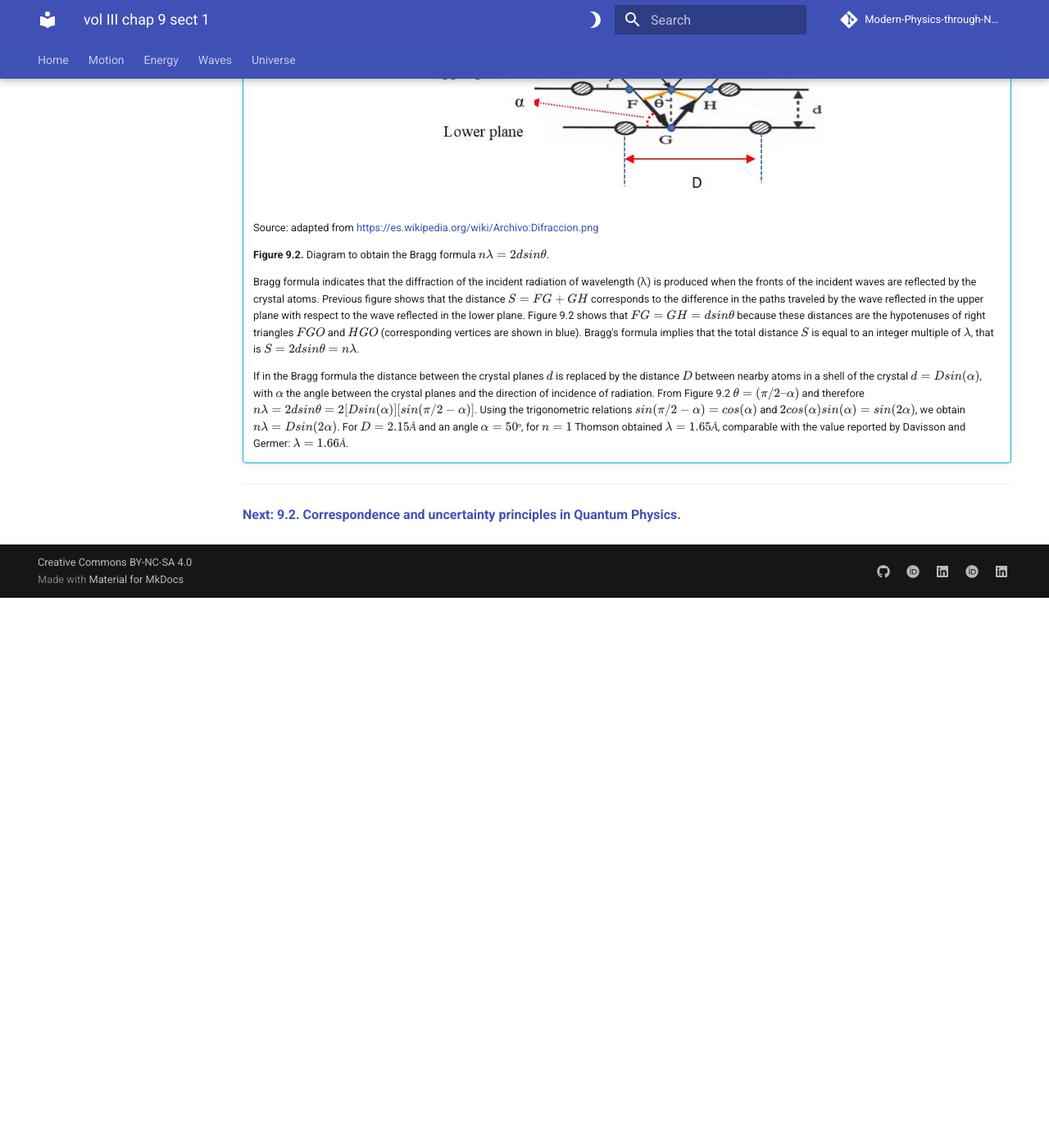
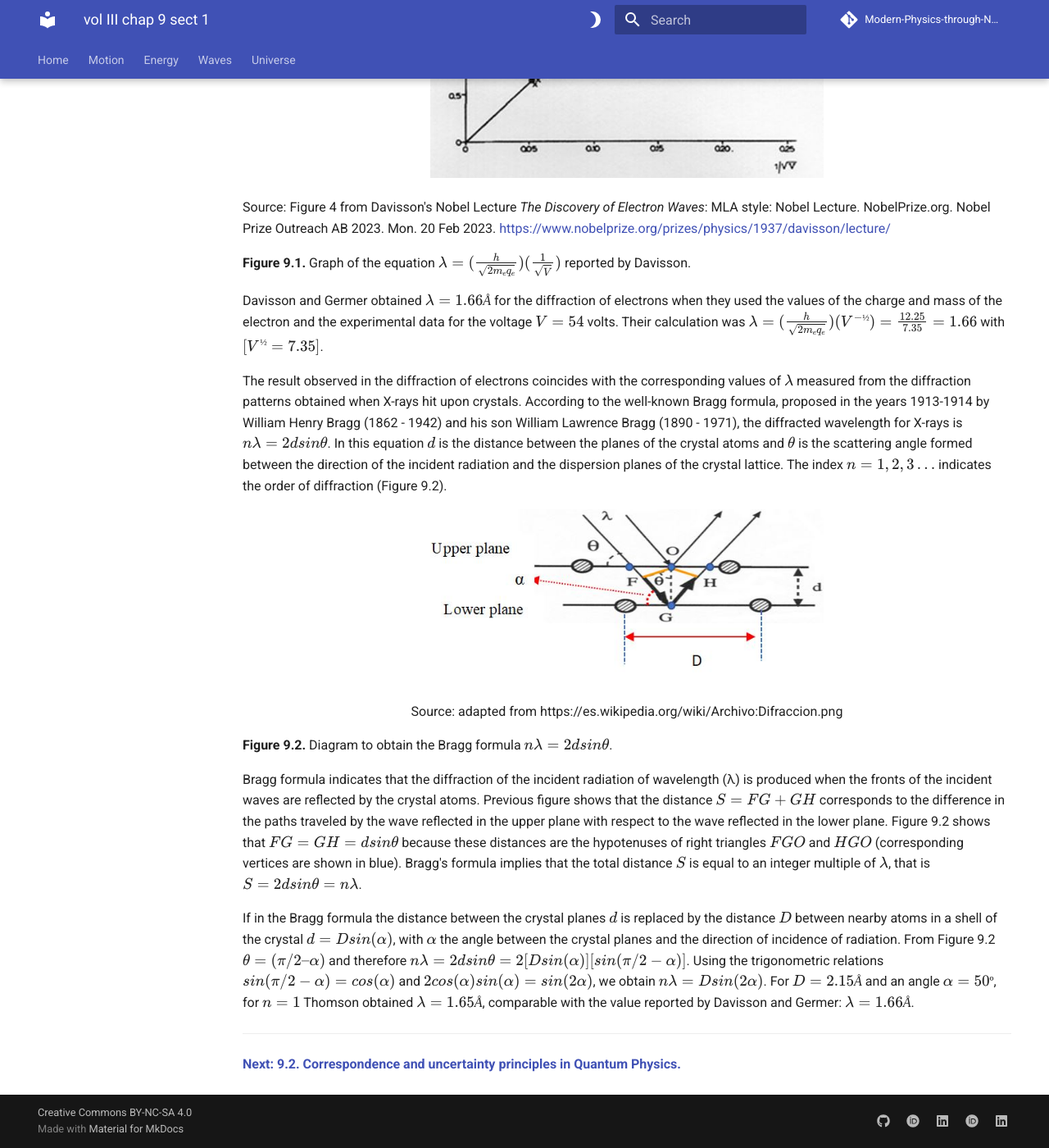
Before and after one commit to modphysnobel/modphysnobel.github.io, an MkDocs documentation site: the page built from docs/vol-III/vol-III-chap-9-sect-1.md, in a window 1280 px wide and 1400 px high, scrolled down 3546 px. Shown: the whole window at 82% size. Built offline with MkDocs 1.6.1 and Material for MkDocs 9.7.7, drawn with Linux system fonts in a browser that asks for light colours; some web fonts are replaced; comment, search, counter and statistics services are not loaded; before the commit the page ends 4275 px from its top, so only the background shows below that.

Commit message:
Update vol-III-chap-9-sect-1.md

```diff
--- a/docs/vol-III/vol-III-chap-9-sect-1.md
+++ b/docs/vol-III/vol-III-chap-9-sect-1.md
@@ -39,31 +39,31 @@
 
 The quantization relationship $E = nhν$ connects the concept of energy (E), characteristic of particles, with frequency (ν) which is a typically wave property. The constant of proportionality is Planck's constant $h$, of the order of $10^{-27}$ erg.sec. The equation proposed by de Broglie $p = h/λ$ also connects a corpuscular property, the linear momentum (p), with a wave property, the wavelength (λ); again, the constant of proportionality is $h$. The equation $E = nhν$ refers to the quantization of energy and the equation $p = h/ λ$ concerns matter waves.
 
-!!! indfo "The de Broglie hypothesis."
+### The de Broglie hypothesis.
 
-	In 1924, Louis de Broglie presented his doctoral thesis *Investigations on the theory of quantum* where he proposed that material particles had wave properties; there he combined classical concepts of mechanics and optics with modern ideas of relativity and quantum treatments.
+In 1924, Louis de Broglie presented his doctoral thesis *Investigations on the theory of quantum* where he proposed that material particles had wave properties; there he combined classical concepts of mechanics and optics with modern ideas of relativity and quantum treatments.
 
-	Following Einstein $E = mc^2$ and Planck $E = hν$ when $n = 1$. We also have the velocity of light $c = λν$, then $m = E/(c^2) = hν/(c^2) = hν/(cλν) = h/(cλ)$ then $λ = h/(mc)$. This relationship applies to photons where $p = mc$, but de Broglie generalized it for every particle of mass $m$, velocity $v$, and linear momentum $p = mv$; that is, $λ = h/(mv) = h/p$ and therefore $p = h/λ$. Particles satisfying this condition implies the existence of matter waves. The following relativistic considerations were used to obtain de Broglie’s equation $p = h/ λ$.
+Following Einstein $E = mc^2$ and Planck $E = hν$ when $n = 1$. We also have the velocity of light $c = λν$, then $m = E/(c^2) = hν/(c^2) = hν/(cλν) = h/(cλ)$ then $λ = h/(mc)$. This relationship applies to photons where $p = mc$, but de Broglie generalized it for every particle of mass $m$, velocity $v$, and linear momentum $p = mv$; that is, $λ = h/(mv) = h/p$ and therefore $p = h/λ$. Particles satisfying this condition implies the existence of matter waves. The following relativistic considerations were used to obtain de Broglie’s equation $p = h/ λ$.
 
-	1) According to the theory of special relativity, the relation $E = hν$ applies to a photon observed in a fixed reference frame. Therefore, de Broglie assumed that a similar equation can be written for the same photon but observed from its own reference system. If in such a reference system the characteristic frequency of the photon is $ν_0$, then $hν_0 = m_0c^2$.
+1) According to the theory of special relativity, the relation $E = hν$ applies to a photon observed in a fixed reference frame. Therefore, de Broglie assumed that a similar equation can be written for the same photon but observed from its own reference system. If in such a reference system the characteristic frequency of the photon is $ν_0$, then $hν_0 = m_0c^2$.
 
-	The term $hν_0$ is an indication that a vibrational wave could be represented by the sinusoidal function $A_0 ≈ sin(2πν_0t_0)$ where $A_0$ is the amplitude and $t_0$ is the time measured in the reference system at rest.
+The term $hν_0$ is an indication that a vibrational wave could be represented by the sinusoidal function $A_0 ≈ sin(2πν_0t_0)$ where $A_0$ is the amplitude and $t_0$ is the time measured in the reference system at rest.
 
-	2) The Lorentz transformations that relates the time $t_0$ to the time $t$ measured in a reference frame that moves with velocity $v$ in the $x$ direction with respect to the frame of the photon is $t_0= γ[t-\frac{vx}{c^2} ]$ where the relativistic parameter $γ=[ 1 - β^2 ]^{(-1⁄2)}$ with $β= \frac{v}{c}$.
+2) The Lorentz transformations that relates the time $t_0$ to the time $t$ measured in a reference frame that moves with velocity $v$ in the $x$ direction with respect to the frame of the photon is $t_0= γ[t-\frac{vx}{c^2} ]$ where the relativistic parameter $γ=[ 1 - β^2 ]^{(-1⁄2)}$ with $β= \frac{v}{c}$.
 
-	In accordance with the above, the sinusoidal function in the system at rest can be written as $A(x,t)≈sin[2πν_0 γ(t-\frac{vx}{c^2} )]$, while for the moving system we will have $A(x,t)≈sin[2πν(t-\frac{x}{w})]$. This second equation represents a wave of frequency $ν$ and phase velocity $w =λν$, where $ν= γν_0$ and $w=  \frac{c^2}{v}$.
+In accordance with the above, the sinusoidal function in the system at rest can be written as $A(x,t)≈sin[2πν_0 γ(t-\frac{vx}{c^2} )]$, while for the moving system we will have $A(x,t)≈sin[2πν(t-\frac{x}{w})]$. This second equation represents a wave of frequency $ν$ and phase velocity $w =λν$, where $ν= γν_0$ and $w=  \frac{c^2}{v}$.
 
-	3) For the photon in the laboratory reference system $E = mc^2 = hν$. Substituting in this equation the relation $ν= γν_0$ we obtain $E = hν=hγν_0$.  Besides, using the relativistic relation $m = γm_0$ it results $E =mc^2= γm_0 c^2$. From $E = hγν_0 = γm_0 c^2w$ it can be obtained  $hν_0=m_0 c^2$.
+3) For the photon in the laboratory reference system $E = mc^2 = hν$. Substituting in this equation the relation $ν= γν_0$ we obtain $E = hν=hγν_0$.  Besides, using the relativistic relation $m = γm_0$ it results $E =mc^2= γm_0 c^2$. From $E = hγν_0 = γm_0 c^2w$ it can be obtained  $hν_0=m_0 c^2$.
 
-	4) Using the relationships $w= λν$, $w= \frac{c^2}{v}$, $ν= γν_0$, $m =γm_0$ and $hν_0=m_0 c^2$ it results
+4) Using the relationships $w= λν$, $w= \frac{c^2}{v}$, $ν= γν_0$, $m =γm_0$ and $hν_0=m_0 c^2$ it results
 
-	$λ=  \frac{w}{ν}=  (\frac{c^2⁄v}{ν}= \frac{c^2}{v(γν_0 )}   = (\frac{hc^2}{v})(\frac{1}{hγν_0})= (\frac{hc^2}{v})(\frac{1}{γm_0 c^2})= \frac{h}{mv+}= \frac{h}{p}$
+$λ=  \frac{w}{ν}=  (\frac{c^2⁄v}{ν}= \frac{c^2}{v(γν_0 )}   = (\frac{hc^2}{v})(\frac{1}{hγν_0})= (\frac{hc^2}{v})(\frac{1}{γm_0 c^2})= \frac{h}{mv+}= \frac{h}{p}$
 
-	In his article *A tentative theory of light quanta*, published in Phil. Mag. 47, 446 (1924), de Broglie wrote: *"We are inclined to suppose that everybody in motion can be accompanied by a wave and that it is impossible to separate the motion of the body from the propagation of the wave."*
+In his article *A tentative theory of light quanta*, published in Phil. Mag. 47, 446 (1924), de Broglie wrote: *"We are inclined to suppose that everybody in motion can be accompanied by a wave and that it is impossible to separate the motion of the body from the propagation of the wave."*
 
-	To have an idea of the order of magnitude of the wavelength assigned by de Broglie to particles previously considered as corpuscles, see the following table Table 9.1. The second column shows the values of $λ$ measured in Ångstroms ($1Å = 10^{-10} m$) or in Fermis ($1F = 10^{-5}Å = 10^{-15} m$). Last column indicates the value of the energy with which the electrons are accelerated, expressed in electron-volts (eV) or in the corresponding temperature in Kelvin degrees (K).
+To have an idea of the order of magnitude of the wavelength assigned by de Broglie to particles previously considered as corpuscles, see the following table Table 9.1. The second column shows the values of $λ$ measured in Ångstroms ($1Å = 10^{-10} m$) or in Fermis ($1F = 10^{-5}Å = 10^{-15} m$). Last column indicates the value of the energy with which the electrons are accelerated, expressed in electron-volts (eV) or in the corresponding temperature in Kelvin degrees (K).
 
-    <div style="text-align:center;">
+ <div style="text-align:center;">
 	<table width="100%">
 	<tr>
 	<th colspan="3" style="text-align: center">
@@ -168,39 +168,48 @@
 	</table>
     </div>
 
-	(Source: taken from Table 2.1 (p. 65) in French and Taylor (1978).)
+<center>
+(Source: taken from Table 2.1 (p. 65) in French and Taylor (1978).)
+</center>
 
-!!! info "Electron diffraction."
 
-	For an atom of mass $m$, radius $r$ and velocity $v$, its linear momentum is $p = mv$, the magnitude of its quantized angular momentum is $L = rp = nh/(2π)$. For $n = 1$, $p = h/(2πr)$. If $r = a_0$ is the Bohr radius $p = h/(2πa_0)$ and the de Broglie relation $λ = h/p = h/[h/(2πa_0)] = 2πa_0$. Therefore, the wavelength associated to the electron is of the order of the Bohr radius ($λ ≈ a_0 = 0.529 Å$).
+### Electron diffraction.
 
-	The previous condition implies the possibility of obtaining diffraction patterns of matter waves if a beam of electrons passes through a double slit of the size of $a_0$. This would resemble the light wave diffraction experiment performed in 1801 by Thomas Young (1773 – 1829). Nevertheless, the first experiments to detect matter waves were carried out around 1927, in an industrial laboratory in the United States by Clinton Davisson (1881 - 1958) and Lester Germer (1896 -1971) and in a university laboratory in England by George Paget Thomson (1892 - 1975).
+For an atom of mass $m$, radius $r$ and velocity $v$, its linear momentum is $p = mv$, the magnitude of its quantized angular momentum is $L = rp = nh/(2π)$. For $n = 1$, $p = h/(2πr)$. If $r = a_0$ is the Bohr radius $p = h/(2πa_0)$ and the de Broglie relation $λ = h/p = h/[h/(2πa_0)] = 2πa_0$. Therefore, the wavelength associated to the electron is of the order of the Bohr radius ($λ ≈ a_0 = 0.529 Å$).
 
-	If an electron acquires its velocity $v$ due to the action of a potential difference $V$, in the case that $v << c$ we have that $½mev^2 = qeV$, where $m_e$ and $q_e$ are, respectively, the mass and charge of the electron. Therefore $p^2 = (mev)^2= 2meqeV$. Thus, de Broglie's hypothesis is represented by the straight line $λ= \frac{h}{p}= (\frac{h}{(2m_e q_e )^{½}})(\frac{1}{\sqrt{V}})$ (see Figure 9.1).
+The previous condition implies the possibility of obtaining diffraction patterns of matter waves if a beam of electrons passes through a double slit of the size of $a_0$. This would resemble the light wave diffraction experiment performed in 1801 by Thomas Young (1773 – 1829). Nevertheless, the first experiments to detect matter waves were carried out around 1927, in an industrial laboratory in the United States by Clinton Davisson (1881 - 1958) and Lester Germer (1896 -1971) and in a university laboratory in England by George Paget Thomson (1892 - 1975).
 
-    <p align="center">
-	![Fig8](./figs/chap-9-sect-1-fig2.JPG){width="480"}
-	</p>
+If an electron acquires its velocity $v$ due to the action of a potential difference $V$, in the case that $v << c$ we have that $½mev^2 = qeV$, where $m_e$ and $q_e$ are, respectively, the mass and charge of the electron. Therefore $p^2 = (mev)^2= 2meqeV$. Thus, de Broglie's hypothesis is represented by the straight line $λ= \frac{h}{p}= (\frac{h}{(2m_e q_e )^{½}})(\frac{1}{\sqrt{V}})$ (see Figure 9.1).
 
-	Source: Figure 4 from Davisson's Nobel Lecture *The Discovery of Electron Waves*: MLA style: Nobel Lecture. NobelPrize.org. Nobel Prize Outreach AB 2023. Mon. 20 Feb 2023. https://www.nobelprize.org/prizes/physics/1937/davisson/lecture/
 
-	**Figure 9.1.** Graph of the equation $λ= (\frac{h}{\sqrt{2m_e q_e}})(\frac{1}{\sqrt{V}})$ reported by Davisson.
+<p align="center" width="100%">
+    <img width="480" src="https://github.com/modphysnobel/modphysnobel.github.io/blob/main/docs/vol-III/figs/chap-9-sect-1-fig2.JPG?raw=true">
+</p>
 
-	Davisson and Germer obtained $λ =1.66 Å$ for the diffraction of electrons when they used the values of the charge and mass of the electron and the experimental data for the voltage $V = 54$ volts. Their calculation was $λ=(\frac{h}{\sqrt{2m_e q_e}})(V^{-½})=\frac{12.25}{7.35}=1.66$ with $[V^{½}= 7.35]$.
 
-	The result observed in the diffraction of electrons coincides with the corresponding values of $λ$ measured from the diffraction patterns obtained when X-rays hit upon crystals. According to the well-known Bragg formula, proposed in the years 1913-1914 by William Henry Bragg (1862 - 1942) and his son William Lawrence Bragg (1890 - 1971), the diffracted wavelength for X-rays is $nλ = 2dsinθ$. In this equation $d$ is the distance between the planes of the crystal atoms and $θ$ is the scattering angle formed between the direction of the incident radiation and the dispersion planes of the crystal lattice. The index $n = 1, 2, 3…$ indicates the order of diffraction (Figure 9.2).
+Source: Figure 4 from Davisson's Nobel Lecture *The Discovery of Electron Waves*: MLA style: Nobel Lecture. NobelPrize.org. Nobel Prize Outreach AB 2023. Mon. 20 Feb 2023. https://www.nobelprize.org/prizes/physics/1937/davisson/lecture/
 
-    <p align="center">
-	![Fig8](./figs/chap-9-sect-1-fig3.JPG){width="480"}
-	</p>
+**Figure 9.1.** Graph of the equation $λ= (\frac{h}{\sqrt{2m_e q_e}})(\frac{1}{\sqrt{V}})$ reported by Davisson.
 
-	Source: adapted from  https://es.wikipedia.org/wiki/Archivo:Difraccion.png
+Davisson and Germer obtained $λ =1.66 Å$ for the diffraction of electrons when they used the values of the charge and mass of the electron and the experimental data for the voltage $V = 54$ volts. Their calculation was $λ=(\frac{h}{\sqrt{2m_e q_e}})(V^{-½})=\frac{12.25}{7.35}=1.66$ with $[V^{½}= 7.35]$.
 
-	**Figure 9.2.** Diagram to obtain the Bragg formula $nλ = 2dsinθ$.
+The result observed in the diffraction of electrons coincides with the corresponding values of $λ$ measured from the diffraction patterns obtained when X-rays hit upon crystals. According to the well-known Bragg formula, proposed in the years 1913-1914 by William Henry Bragg (1862 - 1942) and his son William Lawrence Bragg (1890 - 1971), the diffracted wavelength for X-rays is $nλ = 2dsinθ$. In this equation $d$ is the distance between the planes of the crystal atoms and $θ$ is the scattering angle formed between the direction of the incident radiation and the dispersion planes of the crystal lattice. The index $n = 1, 2, 3…$ indicates the order of diffraction (Figure 9.2).
 
-	Bragg formula indicates that the diffraction of the incident radiation of wavelength (λ) is produced when the fronts of the incident waves are reflected by the crystal atoms. Previous figure shows that the distance $S = FG + GH$ corresponds to the difference in the paths traveled by the wave reflected in the upper plane with respect to the wave reflected in the lower plane. Figure 9.2 shows that $FG = GH = dsinθ$ because these distances are the hypotenuses of right triangles $FGO$ and $HGO$ (corresponding vertices are shown in blue). Bragg's formula implies that the total distance $S$ is equal to an integer multiple of $λ$, that is $S = 2dsinθ = nλ$.
 
-	If in the Bragg formula the distance between the crystal planes $d$ is replaced by the distance $D$ between nearby atoms in a shell of the crystal $d = Dsin(α)$, with $α$ the angle between the crystal planes and the direction of incidence of radiation. From Figure 9.2 $θ = (π/2 – α)$ and therefore $nλ =2dsinθ = 2[Dsin(α)][sin(π/2 - α)]$. Using the trigonometric relations $sin(π/2 - α) = cos(α)$ and $2cos(α)sin(α) = sin(2α)$, we  obtain  $nλ = Dsin(2α)$. For $D = 2.15 Å$ and an angle $α = 50º$, for $n = 1$ Thomson obtained $λ =1.65 Å$, comparable with the value reported by Davisson and Germer:  $λ =1.66 Å$.
+<p align="center" width="100%">
+    <img width="480" src="https://github.com/modphysnobel/modphysnobel.github.io/blob/main/docs/vol-III/figs/chap-9-sect-1-fig3.JPG?raw=true">
+</p>
+
+
+<center>
+Source: adapted from  https://es.wikipedia.org/wiki/Archivo:Difraccion.png
+</center>
+
+**Figure 9.2.** Diagram to obtain the Bragg formula $nλ = 2dsinθ$.
+
+Bragg formula indicates that the diffraction of the incident radiation of wavelength (λ) is produced when the fronts of the incident waves are reflected by the crystal atoms. Previous figure shows that the distance $S = FG + GH$ corresponds to the difference in the paths traveled by the wave reflected in the upper plane with respect to the wave reflected in the lower plane. Figure 9.2 shows that $FG = GH = dsinθ$ because these distances are the hypotenuses of right triangles $FGO$ and $HGO$ (corresponding vertices are shown in blue). Bragg's formula implies that the total distance $S$ is equal to an integer multiple of $λ$, that is $S = 2dsinθ = nλ$.
+
+If in the Bragg formula the distance between the crystal planes $d$ is replaced by the distance $D$ between nearby atoms in a shell of the crystal $d = Dsin(α)$, with $α$ the angle between the crystal planes and the direction of incidence of radiation. From Figure 9.2 $θ = (π/2 – α)$ and therefore $nλ =2dsinθ = 2[Dsin(α)][sin(π/2 - α)]$. Using the trigonometric relations $sin(π/2 - α) = cos(α)$ and $2cos(α)sin(α) = sin(2α)$, we  obtain  $nλ = Dsin(2α)$. For $D = 2.15 Å$ and an angle $α = 50º$, for $n = 1$ Thomson obtained $λ =1.65 Å$, comparable with the value reported by Davisson and Germer:  $λ =1.66 Å$.
 
 ***
 
```
